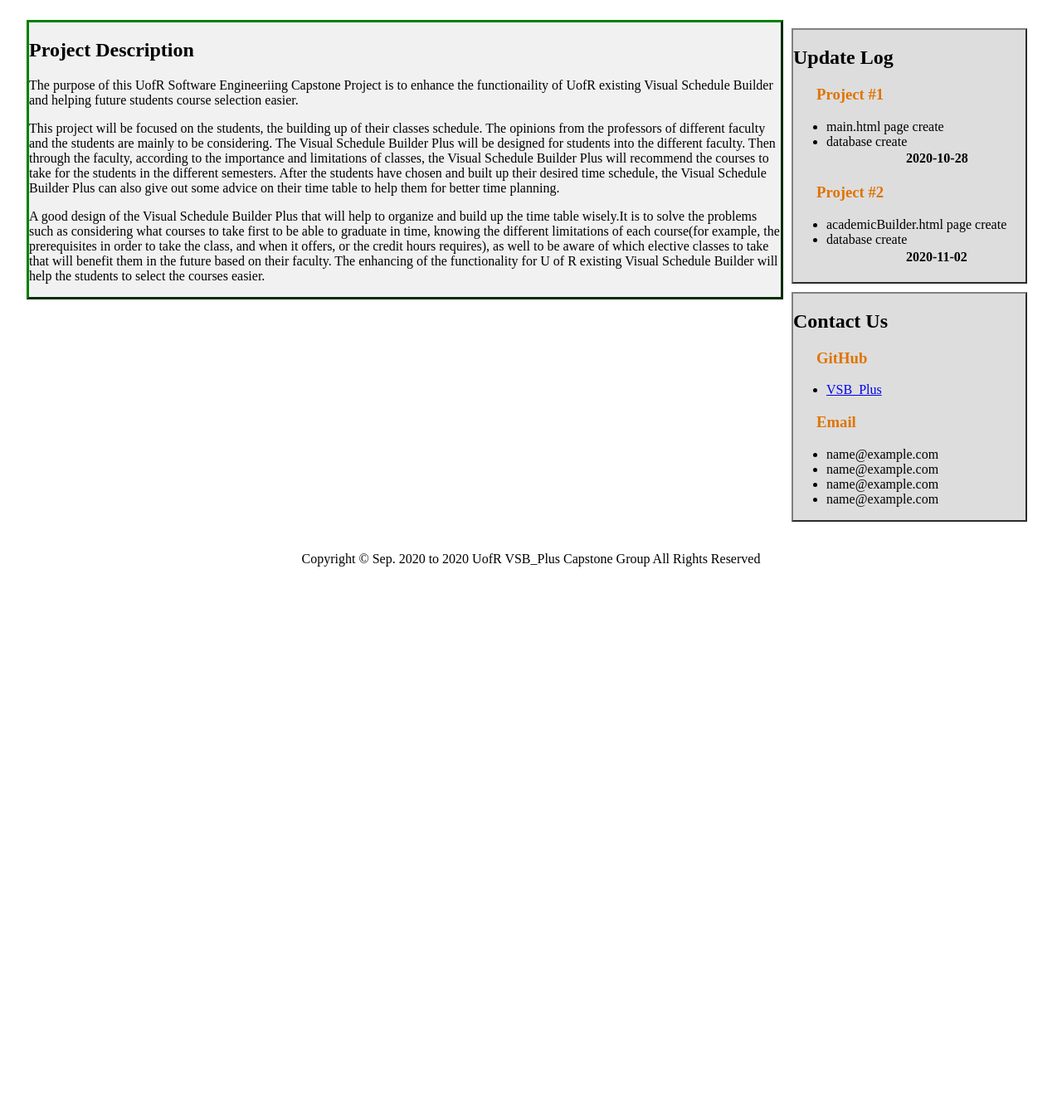
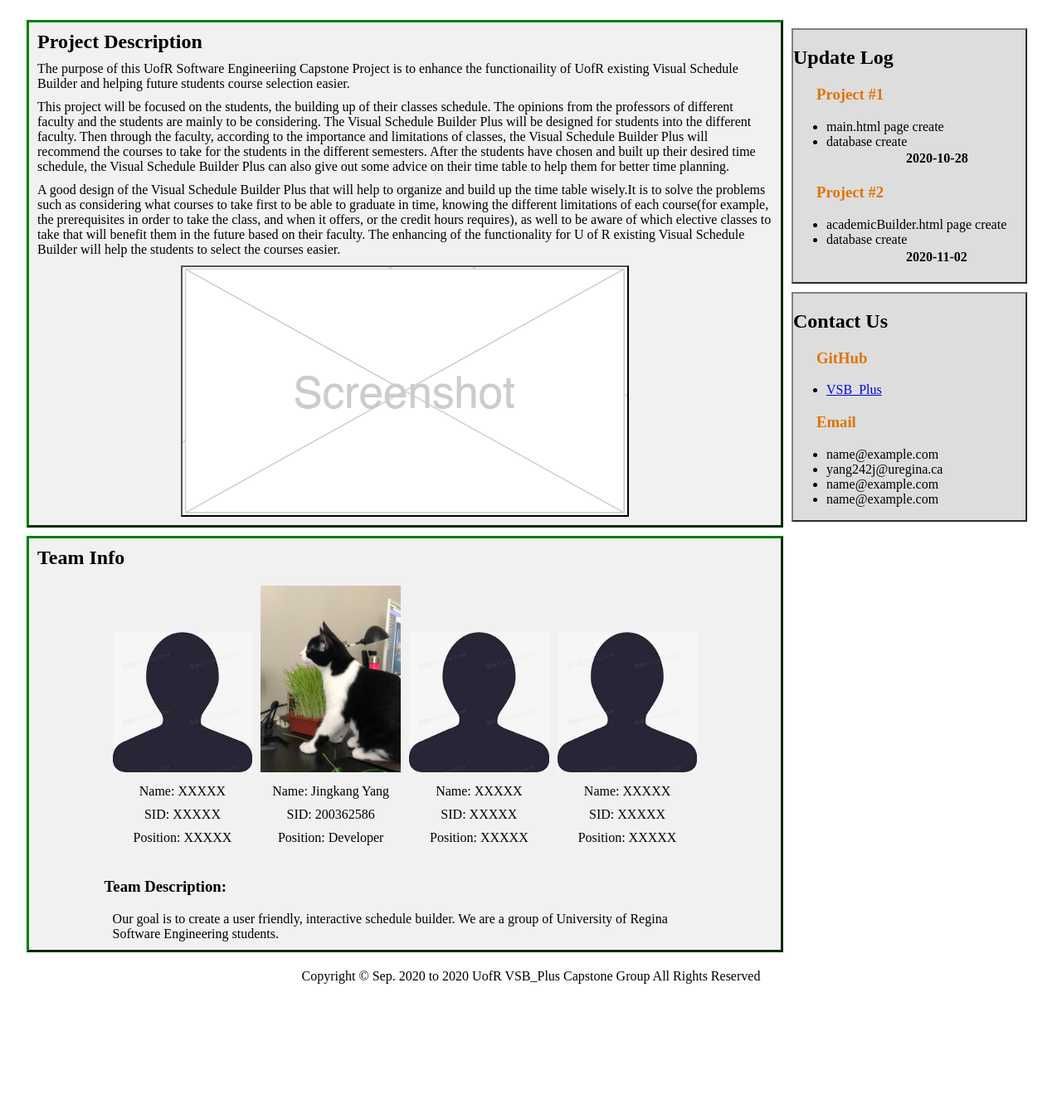
Before and after one commit to yang242j/VSB_Plus, a PHP site: page /homePage.html in a window 1280 px wide. Shown: the part 223-1572 px from the top of the page at 83% size. Before the commit the page ends 906 px from the top, so only its background shows below. Run offline with PHP 8.4, Linux system fonts and the light colour scheme.

Commit message:
Daily update

```diff
--- a/Code/courseDB.html
+++ b/Code/courseDB.html
@@ -52,7 +52,6 @@
                         </select>
                     </td>
                 </tr>
-
             </table>
             <input type="submit" value="Submit" onclick="setFilter(event)" />
             <p id="filter_cond"></p>
--- a/Code/css/homePage.css
+++ b/Code/css/homePage.css
@@ -1,11 +1,55 @@
-body .container .left-section{
+/* Left Section */
+body .container .left-section {
     width: 75%;
     float: left;
     box-sizing: border-box;
+}
+
+body .container .left-section h2,
+p {
+    margin: 10px;
+}
+
+body .container .left-section .left-upper {
     border: 3px outset green;
     background-color: #f1f1f1;
 }
 
+body .container .left-section .left-upper .screenshot {
+    display: block;
+    margin: 10px auto 10px;
+    border: 2px outset black;
+}
+
+body .container .left-section .left-lower {
+    margin-top: 10px;
+    border: 3px outset green;
+    background-color: #f1f1f1;
+}
+
+body .container .left-section .left-lower .photoInfo-section {
+    margin: 10px 10% 10px;
+    display: table;
+    table-layout: fixed;
+    border-spacing: 10px;
+}
+
+body .container .left-section .left-lower .photoInfo-section .photoInfo {
+    display: table-cell;
+    width: 25%;
+    text-align: center;
+}
+
+body .container .left-section .left-lower .photoInfo-section .photoInfo .photo {
+    width: 100%;
+    height: auto;
+}
+
+body .container .left-section .left-lower .team-desc {
+    margin: 0px 10% 10px;
+}
+
+/* Right Section */
 body .container .right-section{
     width: 25%;
     float: right;
--- a/Code/homePage.html
+++ b/Code/homePage.html
@@ -32,16 +32,52 @@
     </nav>
 
     <section class="container">
-      <article class="left-section">
-        <h2>Project Description</h2>
+      <div class="left-section">
+        <article class="left-upper">
+          <h2>Project Description</h2>
 
-        <p>The purpose of this UofR Software Engineeriing Capstone Project is to enhance the functionaility of UofR existing Visual Schedule Builder and helping future students course selection easier.</p>
+          <p>The purpose of this UofR Software Engineeriing Capstone Project is to enhance the functionaility of UofR existing Visual Schedule Builder and helping future students course selection easier.</p>
 
-        <p>This project will be focused on the students, the building up of their classes schedule. The opinions from the professors of different faculty and the students are mainly to be considering. The Visual Schedule Builder Plus will be designed for students into the different faculty. Then through the faculty, according to the importance and limitations of classes, the Visual Schedule Builder Plus will recommend the courses to take for the students in the different semesters. After the students have chosen and built up their desired time schedule, the Visual Schedule Builder Plus can also give out some advice on their time table to help them for better time planning.</p>
+          <p>This project will be focused on the students, the building up of their classes schedule. The opinions from the professors of different faculty and the students are mainly to be considering. The Visual Schedule Builder Plus will be designed for students into the different faculty. Then through the faculty, according to the importance and limitations of classes, the Visual Schedule Builder Plus will recommend the courses to take for the students in the different semesters. After the students have chosen and built up their desired time schedule, the Visual Schedule Builder Plus can also give out some advice on their time table to help them for better time planning.</p>
 
-        <p>A good design of the Visual Schedule Builder Plus that will help to organize and build up the time table wisely.It is to solve the problems such as considering what courses to take first to be able to graduate in time, knowing the different limitations of each course(for example, the prerequisites in order to take the class, and when it offers, or the credit hours requires), as well to be aware of which elective classes to take that will benefit them in the future based on their faculty. The enhancing of the functionality for U of R existing Visual Schedule Builder will help the students to select the courses easier.</p>
-      </article>
+          <p>A good design of the Visual Schedule Builder Plus that will help to organize and build up the time table wisely.It is to solve the problems such as considering what courses to take first to be able to graduate in time, knowing the different limitations of each course(for example, the prerequisites in order to take the class, and when it offers, or the credit hours requires), as well to be aware of which elective classes to take that will benefit them in the future based on their faculty. The enhancing of the functionality for U of R existing Visual Schedule Builder will help the students to select the courses easier.</p>
 
+          <img class="screenshot" src="img/screenshot.PNG"></img>
+        </article>
+        <article class="left-lower">
+          <h2>Team Info</h2>
+          <section class="photoInfo-section">
+            <div class="photoInfo">
+              <img class="photo" src="img/anyone.jpg"></img>
+              <p>Name: XXXXX</p>
+              <p>SID:  XXXXX</p>
+              <p>Position: XXXXX</p>
+            </div>
+            <div class="photoInfo">
+              <img class="photo" src="img/Jingkang_yang.jpeg"></img>
+              <p>Name: Jingkang Yang</p>
+              <p>SID:  200362586</p>
+              <p>Position: Developer</p>
+            </div>
+            <div class="photoInfo">
+              <img class="photo" src="img/anyone.jpg"></img>
+              <p>Name: XXXXX</p>
+              <p>SID:  XXXXX</p>
+              <p>Position: XXXXX</p>
+            </div>
+            <div class="photoInfo">
+              <img class="photo" src="img/anyone.jpg"></img>
+              <p>Name: XXXXX</p>
+              <p>SID:  XXXXX</p>
+              <p>Position: XXXXX</p>
+            </div>
+          </section>
+          <div class="team-desc">
+            <h3>Team Description:</h3>
+            <p>Our goal is to create a user friendly, interactive schedule builder. We are a group of University of Regina Software Engineering students.</p>
+          </div>
+        </article>
+      </div>
       <div class="right-section">
         <div class="update-log">
           <h2>Update Log</h2>
@@ -72,7 +108,7 @@
           <h3>Email</h3>
           <ul>
             <li>name@example.com</li>
-            <li>name@example.com</li>
+            <li>yang242j@uregina.ca</li>
             <li>name@example.com</li>
             <li>name@example.com</li>
           </ul>
--- a/Code/semesterBuilder.html
+++ b/Code/semesterBuilder.html
@@ -103,9 +103,7 @@
         <script src="js/main.js"></script>
         <script src="js/semester.js"></script>
         <p class="copyright">Copyright &copy; Sep. 2020 to <script>document.write(new Date().getFullYear())</script> UofR VSB_Plus Capstone Group All Rights Reserved</p>
-        <p class="note">
-            Calendar sample: https://www.codeproject.com/Articles/732679/HTML-Event-Calendar-Scheduler<br>
-        </p>
+        <p class="note"></p>
     </footer>
 </body>
 </html>
```
Also changed, not shown: Code/img/Jingkang_yang.jpeg (added), Code/img/anyone.jpg (added), Code/img/screenshot.PNG (added).
